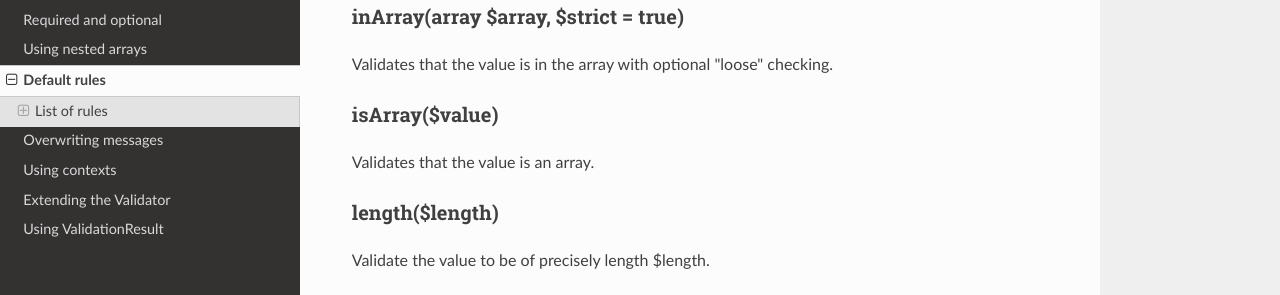
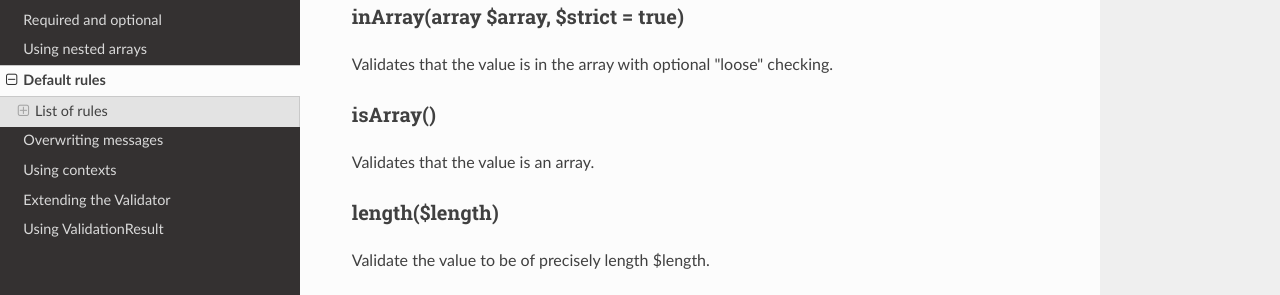
Before and after one commit to particle-php/Validator, an MkDocs documentation site: the page built from docs/rules.md, in a window 1280 px wide and 900 px high, scrolled down 1458 px. Shown: the part 159-454 px from the top of the window. Built offline with MkDocs 1.6.1, drawn with Linux system fonts in a browser that asks for light colours; nearby versions of some CDN libraries; old or Windows-style settings are respelled for this version of MkDocs.

Commit message:
Fixed documentation.

```diff
--- a/docs/rules.md
+++ b/docs/rules.md
@@ -69,7 +69,7 @@ Validates that the value is greater than $value.
 
 Validates that the value is in the array with optional "loose" checking.
 
-### isArray($value)
+### isArray()
 
 Validates that the value is an array.
 
```
